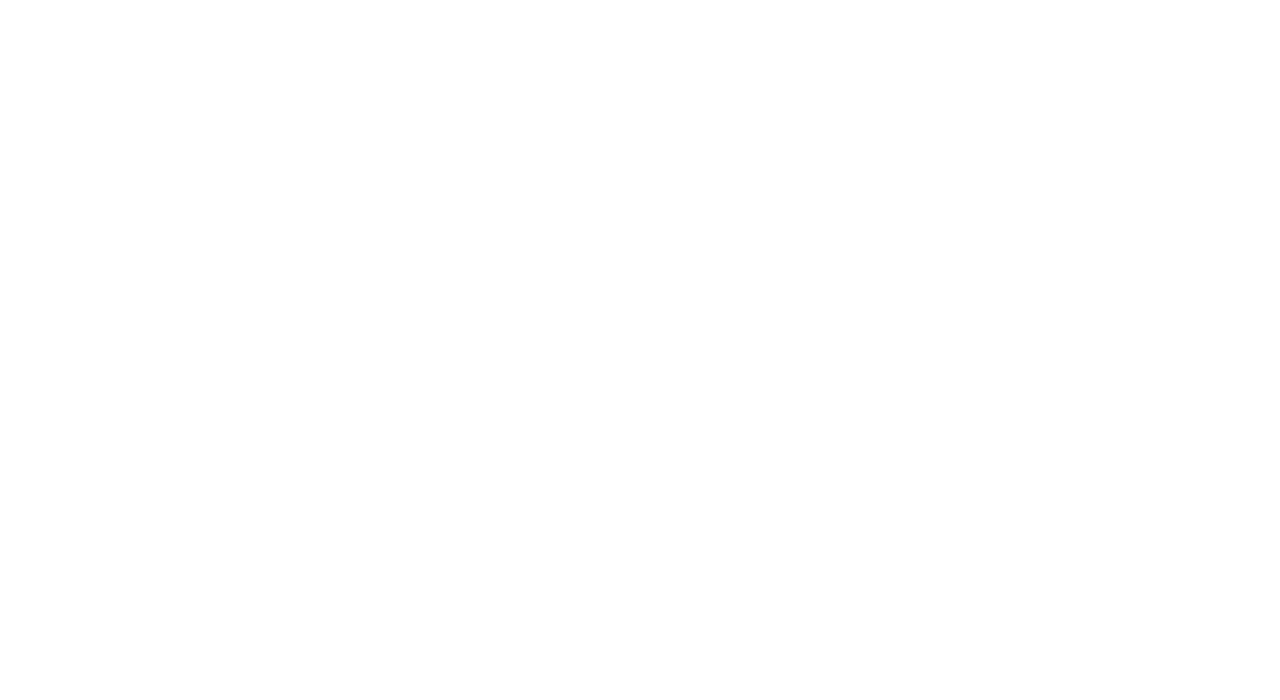
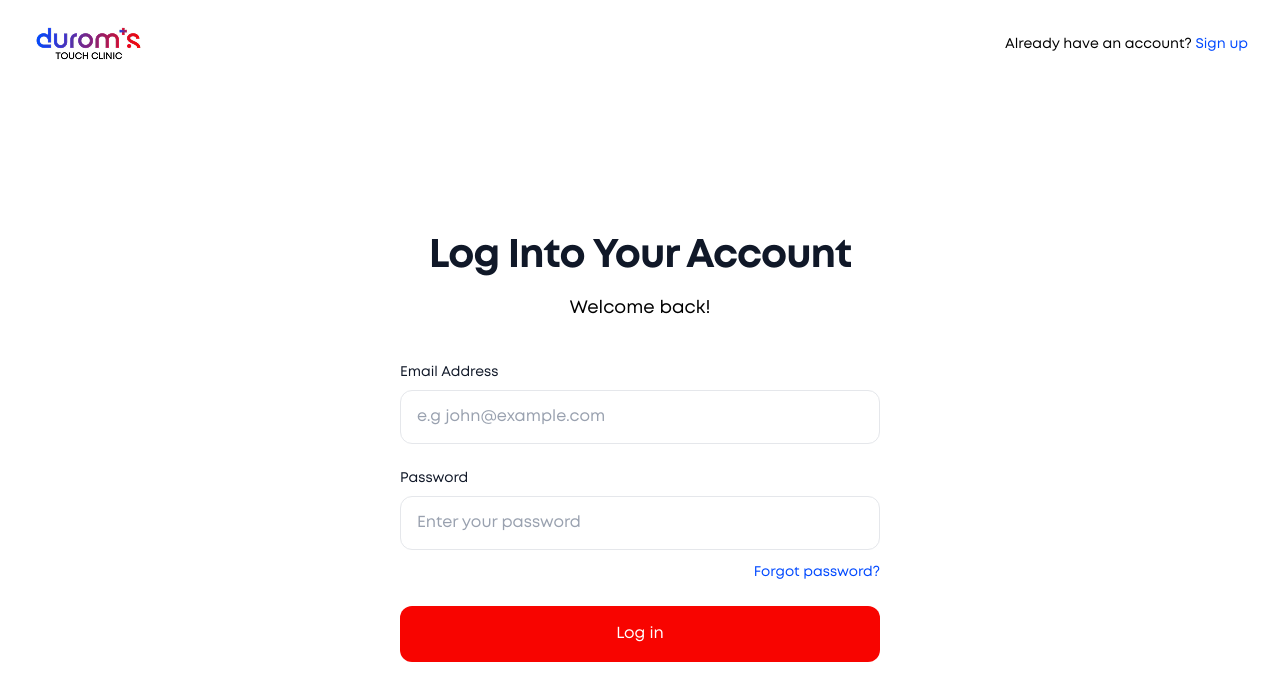
Before and after one commit to adeyemimichael/DTC-PROJECT, a Next.js app: page /login in a window 1280 px wide. Shown: the top 700 px of the page. Built offline with nearby package versions, Linux system fonts and the light colour scheme.

Commit message:
worked on sign in screens for patient

```diff
--- /dev/null
+++ b/app/(auth)/forgot-password/page.tsx
@@ -0,0 +1,57 @@
+import React from "react";
+import Link from "next/link";
+import { ArrowLeft } from "lucide-react";
+import { Button } from "@/components/ui";
+
+export default function ForgotPasswordPage() {
+  return (
+    <div className="w-full">
+      <div className="text-center mb-10">
+        <h1 className="text-[2.5rem] font-bold text-gray-900 tracking-tight mb-3">
+          Forgot Password
+        </h1>
+        <p className="text-secondary-600 text-lg">
+          Enter your details below for password reset link
+        </p>
+      </div>
+
+      <form className="space-y-6">
+        <div className="space-y-2">
+          <label
+            htmlFor="email"
+            className="block text-sm font-medium text-gray-900"
+          >
+            Email Address
+          </label>
+          <input
+            id="email"
+            type="email"
+            placeholder="e.g john@example.com"
+            className="w-full px-4 py-3.5 rounded-xl border border-gray-200 bg-white text-gray-900 placeholder-gray-400 focus:outline-none focus:ring-2 focus:ring-brand-blue/20 focus:border-brand-blue transition-all"
+            required
+          />
+        </div>
+
+        <div className="pt-2">
+          <Button
+            type="submit"
+            variant="primary"
+            className="w-full py-4 rounded-xl text-base font-semibold"
+          >
+            Request link
+          </Button>
+        </div>
+
+        <div className="flex justify-center pt-2">
+          <Link
+            href="/login"
+            className="flex items-center gap-2 text-sm font-semibold text-gray-700 hover:text-gray-900 transition-colors"
+          >
+            <ArrowLeft className="w-4 h-4" />
+            Back to sign in
+          </Link>
+        </div>
+      </form>
+    </div>
+  );
+}
--- /dev/null
+++ b/app/(auth)/layout.tsx
@@ -0,0 +1,41 @@
+import React from "react";
+import Image from "next/image";
+import Link from "next/link";
+
+export default function AuthLayout({
+  children,
+}: {
+  children: React.ReactNode;
+}) {
+  return (
+    <div className="min-h-screen bg-white flex flex-col font-sans">
+      {/* Header */}
+      <header className="w-full py-6 px-8 flex items-center justify-between">
+        <Link href="/">
+          <div className="relative h-10 w-40">
+            <Image
+              src="/images/logo.png" // using .png or .webp based on the directory
+              alt="Durom's Touch Clinic Logo"
+              fill
+              className="object-contain object-left"
+              priority
+            />
+          </div>
+        </Link>
+        <div className="text-sm font-medium text-secondary-600">
+          Already have an account?{" "}
+          <Link href="/register" className="text-primary-blue hover:underline">
+            Sign up
+          </Link>
+        </div>
+      </header>
+
+      {/* Main Content */}
+      <main className="flex-1 flex items-center justify-center p-4">
+        <div className="w-full max-w-[480px]">
+          {children}
+        </div>
+      </main>
+    </div>
+  );
+}
--- /dev/null
+++ b/app/(auth)/login/page.tsx
@@ -0,0 +1,66 @@
+import React from "react";
+import Link from "next/link";
+import { Button } from "@/components/ui";
+
+export default function LoginPage() {
+  return (
+    <div className="w-full">
+      <div className="text-center mb-10">
+        <h1 className="text-[2.5rem] font-bold text-gray-900 tracking-tight mb-2">
+          Log Into Your Account
+        </h1>
+        <p className="text-secondary-600 text-lg">Welcome back!</p>
+      </div>
+
+      <form className="space-y-6">
+        <div className="space-y-2">
+          <label
+            htmlFor="email"
+            className="block text-sm font-medium text-gray-900"
+          >
+            Email Address
+          </label>
+          <input
+            id="email"
+            type="email"
+            placeholder="e.g john@example.com"
+            className="w-full px-4 py-3.5 rounded-xl border border-gray-200 bg-white text-gray-900 placeholder-gray-400 focus:outline-none focus:ring-2 focus:ring-brand-blue/20 focus:border-brand-blue transition-all"
+            required
+          />
+        </div>
+
+        <div className="space-y-2">
+          <label
+            htmlFor="password"
+            className="block text-sm font-medium text-gray-900"
+          >
+            Password
+          </label>
+          <input
+            id="password"
+            type="password"
+            placeholder="Enter your password"
+            className="w-full px-4 py-3.5 rounded-xl border border-gray-200 bg-white text-gray-900 placeholder-gray-400 focus:outline-none focus:ring-2 focus:ring-brand-blue/20 focus:border-brand-blue transition-all"
+            required
+          />
+          <div className="flex justify-end pt-1">
+            <Link
+              href="/forgot-password"
+              className="text-sm font-medium text-brand-blue hover:underline"
+            >
+              Forgot password?
+            </Link>
+          </div>
+        </div>
+
+        <Button
+          type="submit"
+          variant="primary"
+          className="w-full py-4 rounded-xl text-base font-semibold"
+        >
+          Log in
+        </Button>
+      </form>
+    </div>
+  );
+}
--- /dev/null
+++ b/app/(auth)/reset-password/page.tsx
@@ -0,0 +1,61 @@
+import React from "react";
+import { Button } from "@/components/ui";
+
+export default function ResetPasswordPage() {
+  return (
+    <div className="w-full">
+      <div className="text-center mb-10">
+        <h1 className="text-[2.5rem] font-bold text-gray-900 tracking-tight mb-3">
+          Forgot Password
+        </h1>
+        <p className="text-secondary-600 text-lg">Create a new password</p>
+      </div>
+
+      <form className="space-y-6">
+        <div className="space-y-2">
+          <label
+            htmlFor="password"
+            className="block text-sm font-medium text-gray-900"
+          >
+            Create Password
+          </label>
+          <input
+            id="password"
+            type="password"
+            placeholder="Minimum 8 characters"
+            className="w-full px-4 py-3.5 rounded-xl border border-gray-200 bg-white text-gray-900 placeholder-gray-400 focus:outline-none focus:ring-2 focus:ring-brand-blue/20 focus:border-brand-blue transition-all"
+            required
+            minLength={8}
+          />
+        </div>
+
+        <div className="space-y-2">
+          <label
+            htmlFor="confirm-password"
+            className="block text-sm font-medium text-gray-900"
+          >
+            Confirm Password
+          </label>
+          <input
+            id="confirm-password"
+            type="password"
+            placeholder="Repeat your password"
+            className="w-full px-4 py-3.5 rounded-xl border border-gray-200 bg-white text-gray-900 placeholder-gray-400 focus:outline-none focus:ring-2 focus:ring-brand-blue/20 focus:border-brand-blue transition-all"
+            required
+            minLength={8}
+          />
+        </div>
+
+        <div className="pt-2">
+          <Button
+            type="submit"
+            variant="primary"
+            className="w-full py-4 rounded-xl text-base font-semibold"
+          >
+            Confirm
+          </Button>
+        </div>
+      </form>
+    </div>
+  );
+}
--- a/app/login/page.tsx
+++ /dev/null
@@ -1,15 +0,0 @@
-import React from "react";
-
-const Login = () => {
-  return (
-    <>
-
-      <div className="text-2xl font-bold text-white">This is the login page</div>
-
-
-
-    </>
-  );
-};
-
-export default Login;
--- /dev/null
+++ b/components/ui/Toast.tsx
@@ -0,0 +1,61 @@
+import React from "react";
+import { Check, Clock, AlertTriangle } from "lucide-react";
+
+export type ToastType = "success" | "pending" | "error";
+
+interface ToastProps {
+  type: ToastType;
+  message: string;
+}
+
+export function Toast({ type, message }: ToastProps) {
+  const getToastConfig = (type: ToastType) => {
+    switch (type) {
+      case "success":
+        return {
+          bgClass: "bg-[#3BC15C]",
+          icon: <Check className="w-5 h-5 text-white" strokeWidth={2.5} />,
+        };
+      case "pending":
+        return {
+          bgClass: "bg-[#F98D29]",
+          icon: <Clock className="w-5 h-5 text-white" strokeWidth={2.5} />,
+        };
+      case "error":
+        return {
+          bgClass: "bg-[#F83D42]",
+          icon: <AlertTriangle className="w-5 h-5 text-white" strokeWidth={2.5} />,
+        };
+      default:
+        return {
+          bgClass: "bg-gray-800",
+          icon: null,
+        };
+    }
+  };
+
+  const { bgClass, icon } = getToastConfig(type);
+
+  return (
+    <div
+      className={`flex items-center gap-3 px-6 py-4 rounded-xl shadow-lg ${bgClass} text-white min-w-[340px]`}
+      role="alert"
+    >
+      {icon}
+      <span className="font-medium text-[1.1rem] tracking-wide">
+        {message}
+      </span>
+    </div>
+  );
+}
+
+// Example usage container for previewing all three states
+export function ToastDemo() {
+  return (
+    <div className="flex flex-col gap-4 p-8 bg-white/50 rounded-2xl border border-gray-100">
+      <Toast type="success" message="Appointment marked as completed" />
+      <Toast type="pending" message="Appointment is pending" />
+      <Toast type="error" message="Error scheduling appointment" />
+    </div>
+  );
+}
```
